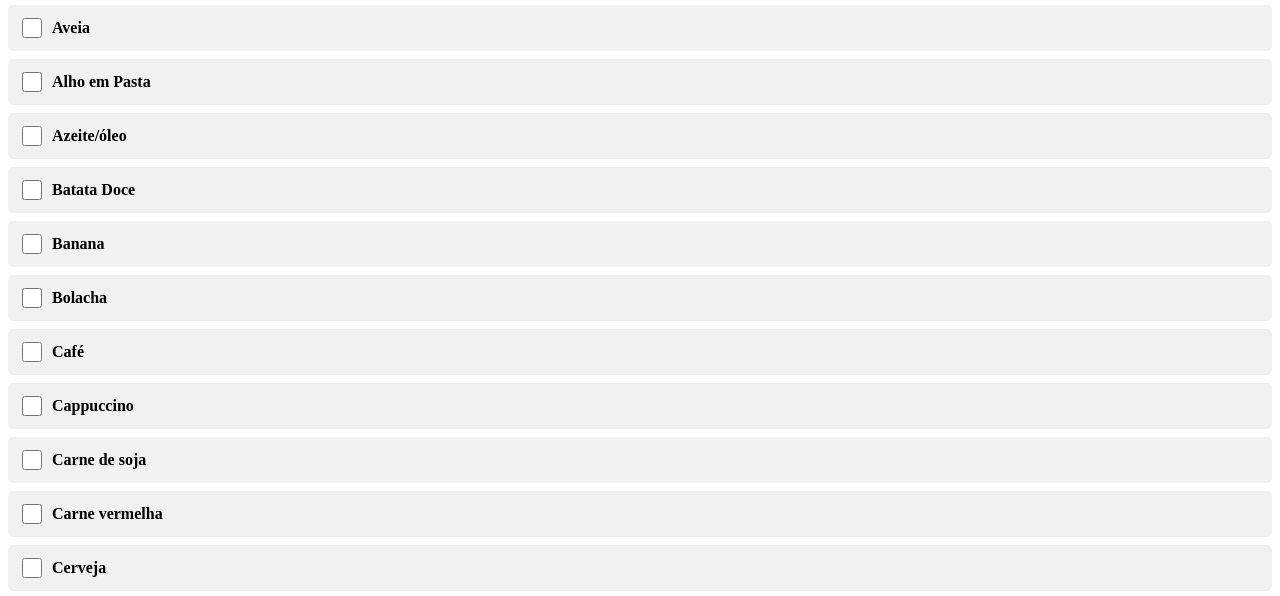
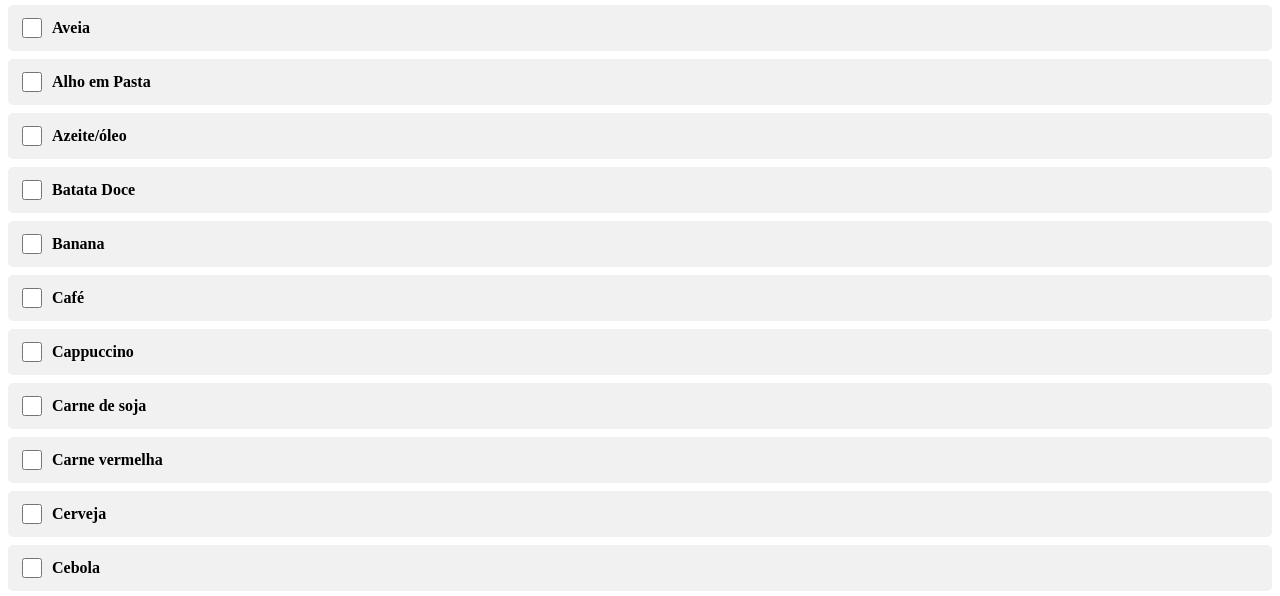
Before and after one commit to dgusfr/JavaScript_shoppingList, a plain HTML site: page index.html in a window 1280 px wide. Shown: the part 187-783 px from the top of the page. Drawn offline with Linux system fonts and the light colour scheme.

Commit message:
fix(): update

```diff
--- a/index.html
+++ b/index.html
@@ -23,7 +23,6 @@
           <li data-category="alimentos"><input type="checkbox" class="checkbox-item"> Azeite/óleo</li>
           <li data-category="alimentos"><input type="checkbox" class="checkbox-item"> Batata Doce</li>
           <li data-category="alimentos"><input type="checkbox" class="checkbox-item"> Banana</li>
-          <li data-category="alimentos"><input type="checkbox" class="checkbox-item"> Bolacha</li>
           <li data-category="alimentos"><input type="checkbox" class="checkbox-item"> Café</li>
           <li data-category="alimentos"><input type="checkbox" class="checkbox-item"> Cappuccino</li>
           <li data-category="alimentos"><input type="checkbox" class="checkbox-item"> Carne de soja</li>
```
